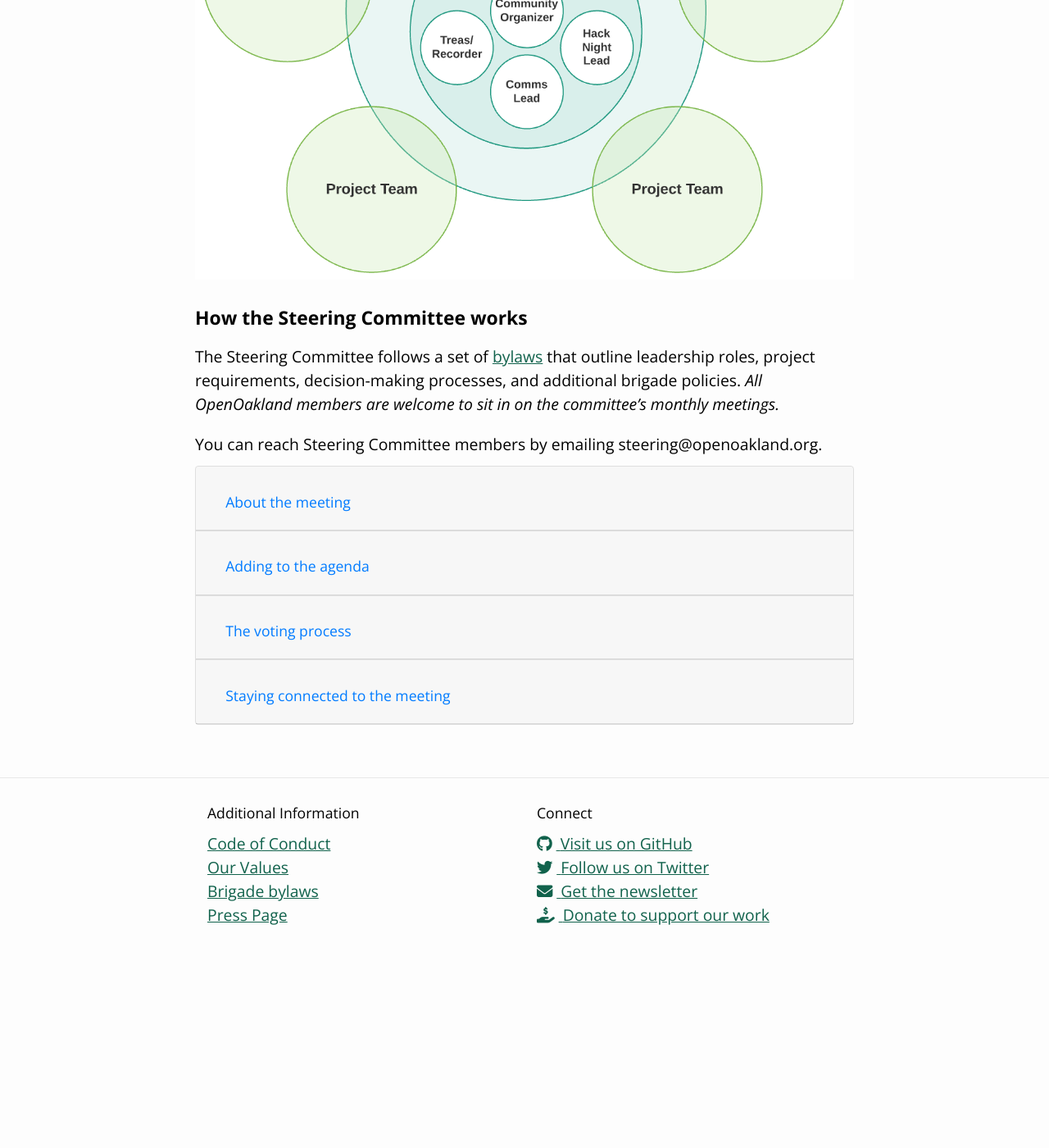
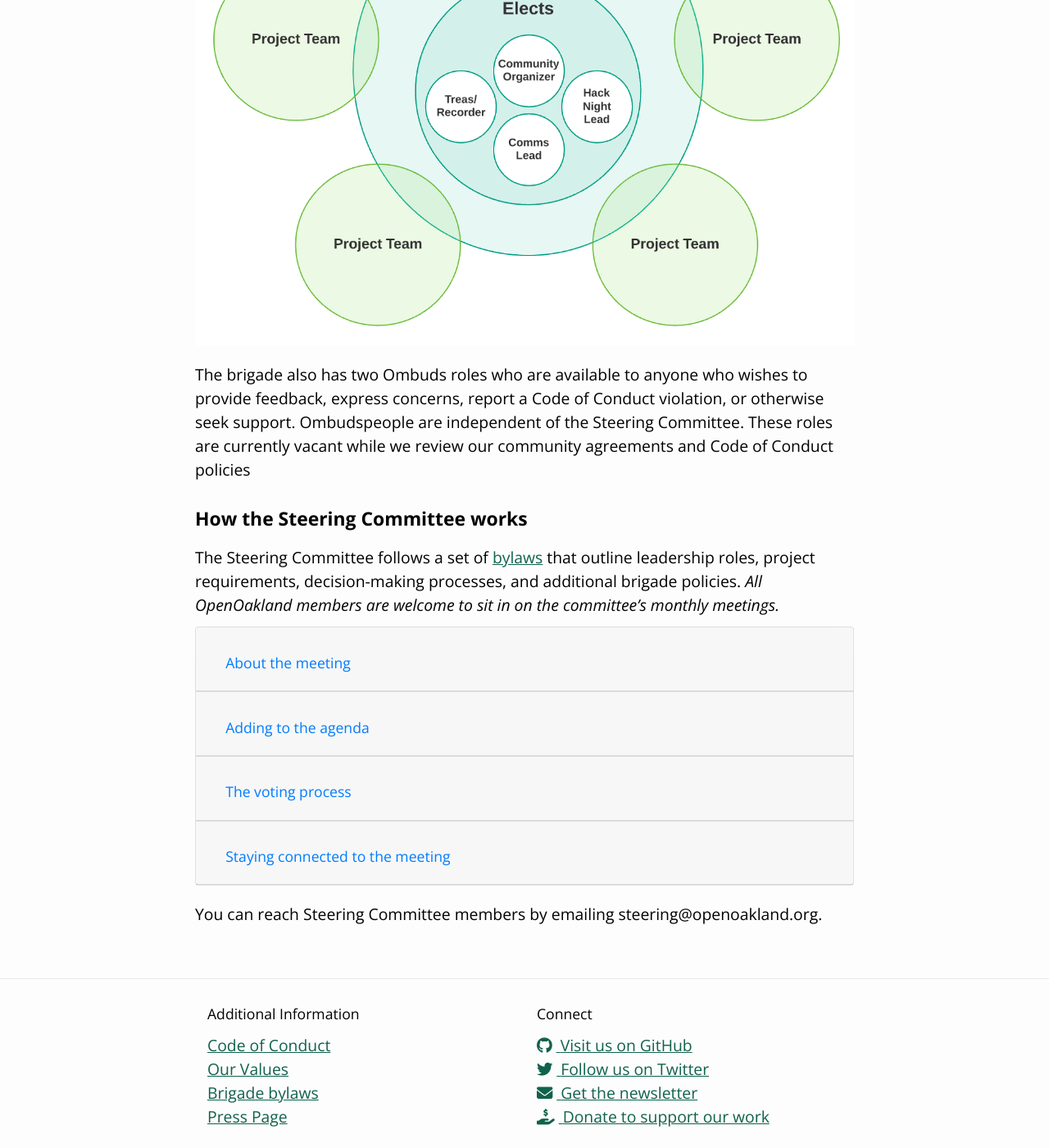
Before and after one commit to openoakland/openoakland.org, a Jekyll site: the page built from src/how-we-work.md, in a window 1280 px wide and 1400 px high, scrolled down 974 px. Shown: the whole window at 82% size. Built offline with Jekyll 4.4.1, drawn with Linux system fonts in a browser that asks for light colours; nearby versions of some CDN libraries; before the commit the page ends 2128 px from its top, so only the background shows below that.

Commit message:
Revert Ombuds removal

```diff
--- a/src/how-we-work.md
+++ b/src/how-we-work.md
@@ -10,6 +10,7 @@ OpenOakland subscribes to Code for America's [tenet](https://www.codeforamerica.
 [Our Values](/our-values){: .btn .btn-primary } [Code of Conduct](/code-of-conduct){: .btn .btn-primary }
 
 
+
 ## Brigade structure
 
 Brigade membership is open to all, regardless of expertise or skill level. We have a core team of elected representatives (known as Elects), supported by a Steering Committee that oversees activities and formal decision-making. The Steering Committee consists of the elected leads plus project representatives.
@@ -17,13 +18,15 @@ Brigade membership is open to all, regardless of expertise or skill level. We ha
 <!--- Section: Temporary Alert -->
 {% include home-sections/announcement-neutral.html %}
 
-![Bubble chart depicting the Steering Committee in a large circle containing the four elected leads with several project team circles overlap the steering committee circle.](/assets/images/OO-structure-2022.png)
+![Bubble chart depicting the Steering Committee in a large circle containing the four elected leads; several project team circles overlap the steering committee circle and two Ombuds circles sit outside of Steering Committee.](/assets/images/OpenOakland-leadership-structure.png)
+
+The brigade also has two Ombuds roles who are available to anyone who wishes to provide feedback, express concerns, report a Code of Conduct violation, or otherwise seek support. Ombudspeople are independent of the Steering Committee. These roles are currently vacant while we review our community agreements and Code of Conduct policies
 
 
 ### How the Steering Committee works
 
 The Steering Committee follows a set of [bylaws](https://docs.google.com/document/d/1QR-fr1WnmXkZoVNmWnZ9drzfmaZoPkodEOx-PkExt94/) that outline leadership roles, project requirements, decision-making processes, and additional brigade policies. _All OpenOakland members are welcome to sit in on the committee's monthly meetings._
 
+{% include steering-faq.html %}
+
 You can reach Steering Committee members by emailing steering@openoakland.org.
-
-{% include steering-faq.html %}
```
